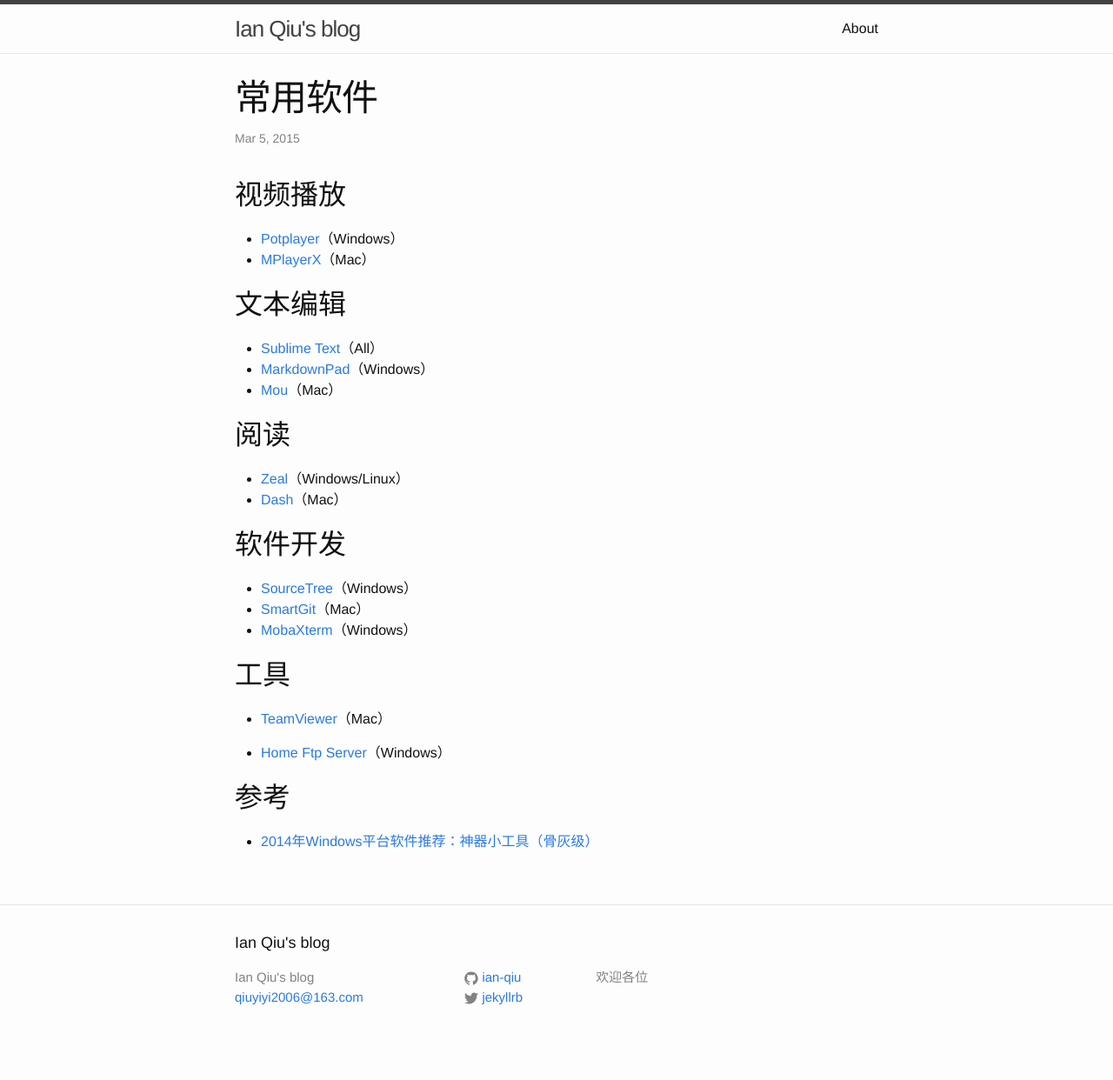
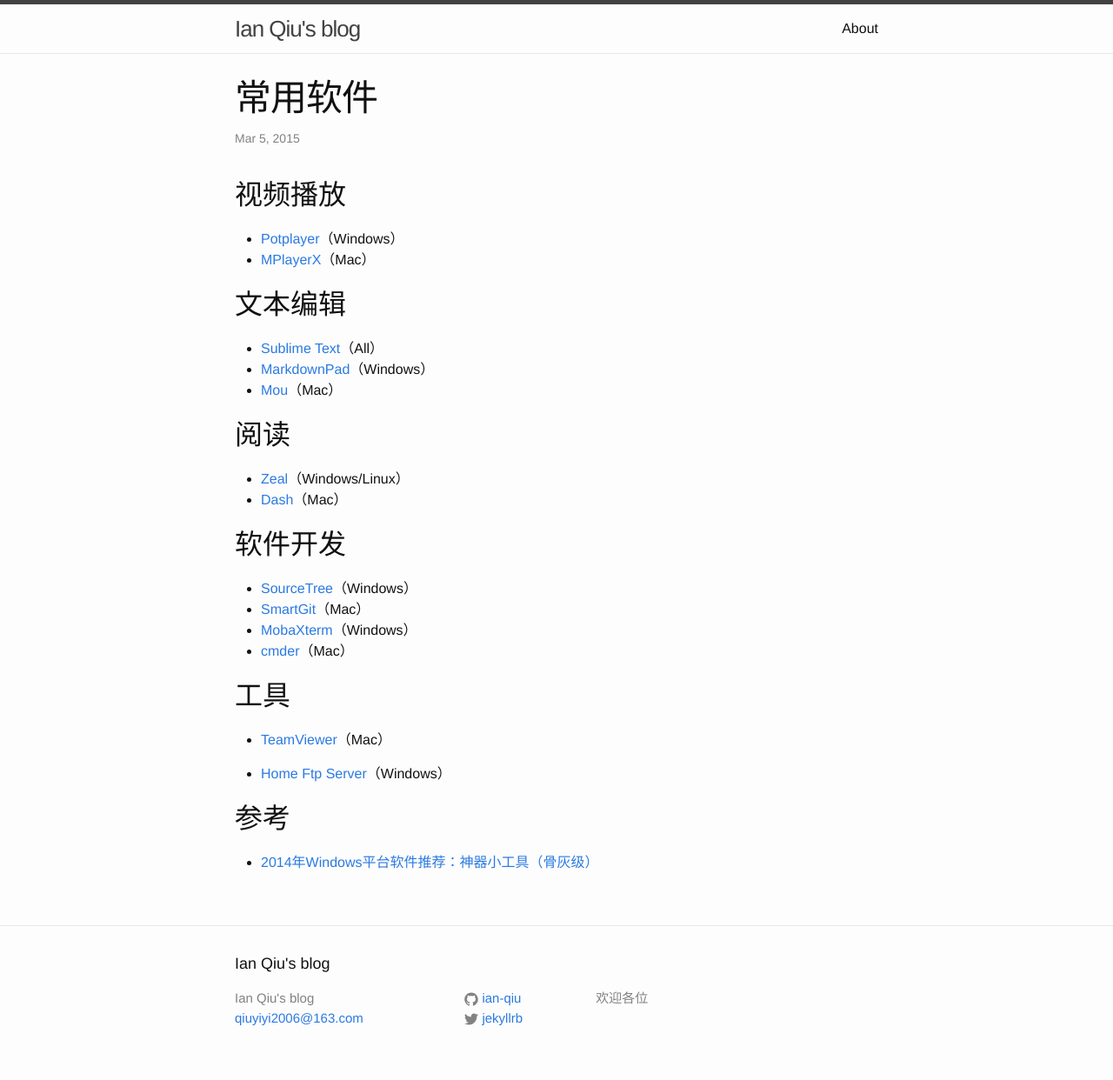
Before and after one commit to ian-qiu/ian-qiu.github.io, a Jekyll site: the page built from _posts/2015-03-05-software.markdown, in a window 1280 px wide. Shown: the whole page at 87% size. Built offline with Jekyll 4.4.1, drawn with Linux system fonts in a browser that asks for light colours; before the commit the page ends 1218 px from its top, so only the background shows below that.

Commit message:
Update 2015-03-05-software.markdown

```diff
--- a/_posts/2015-03-05-software.markdown
+++ b/_posts/2015-03-05-software.markdown
@@ -28,6 +28,7 @@
 * <a target="_blank" href="http://www.sourcetreeapp.com/">SourceTree</a>（Windows）
 * <a target="_blank" href="http://www.syntevo.com/smartgit/welcome">SmartGit</a>（Mac）
 * <a target="_blank" href="http://mobaxterm.mobatek.net/download-home-edition.html">MobaXterm</a>（Windows）
+* <a target="_blank" href="http://cmder.net">cmder</a>（Mac）
 
 工具
 --------
```
